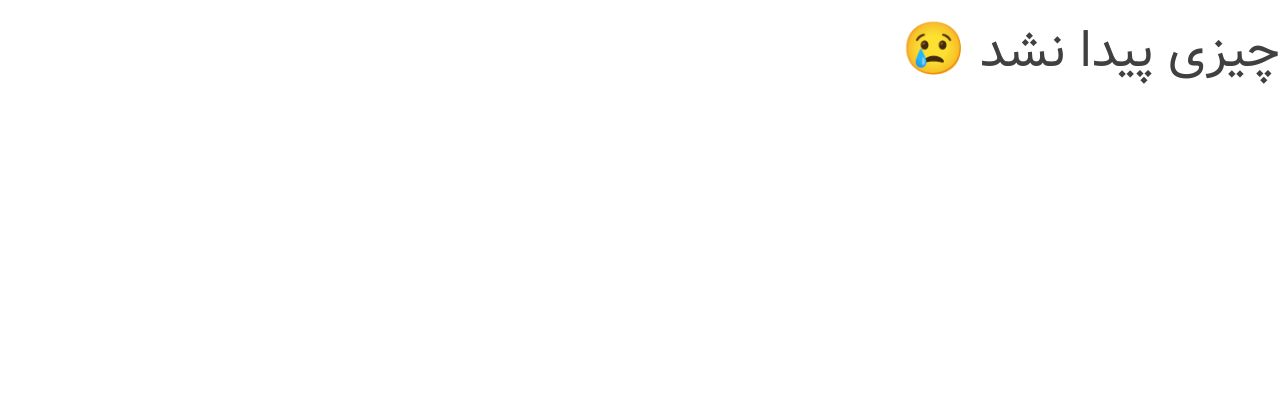
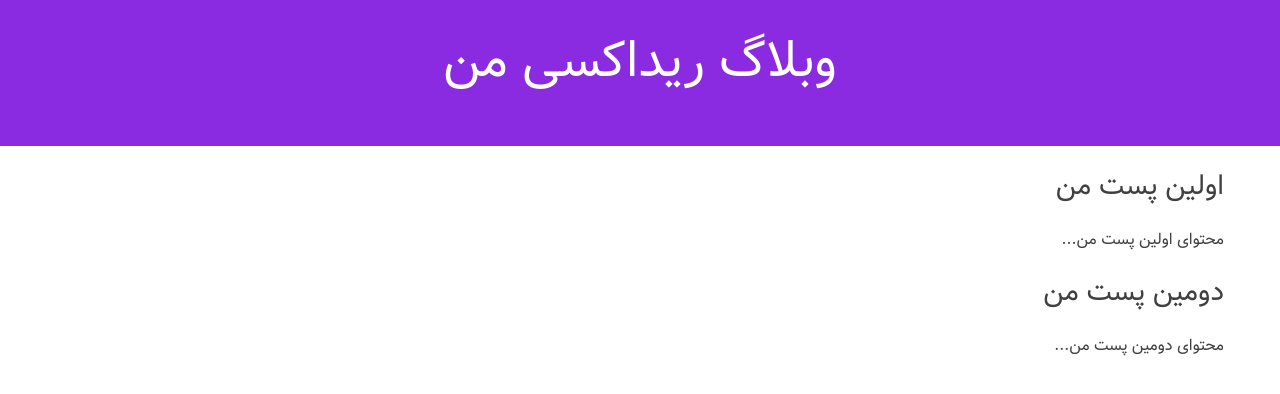
Before and after one commit to devmahmoudi/react-practices, a React (Vite) app in the folder redux-blog/: page /blogs in a window 1280 px wide. Before the commit this address had no page. Shown: the top 394 px of the page. Built offline with nearby package versions, Linux system fonts and the light colour scheme.

Commit message:
feat: add /blogs page.

```diff
--- /dev/null
+++ b/redux-blog/src/pages/Blogs.jsx
@@ -0,0 +1,21 @@
+import { useSelector } from "react-redux";
+
+const Blogs = () => {
+    const blogs = useSelector((state) => state.blogs)
+
+    console.log(blogs);
+
+
+    return (
+        <div>
+            {blogs.map((blog) => (
+                <div key={blog.id}>
+                    <h3>{blog.title}</h3>
+                    <p>{blog.body.substring(0, 100)}...</p>
+                </div>
+            ))}
+        </div>
+    )
+}
+
+export default Blogs;
--- a/redux-blog/src/routes/index.jsx
+++ b/redux-blog/src/routes/index.jsx
@@ -1,6 +1,7 @@
 import App from '../App.jsx'
 import { createBrowserRouter } from 'react-router-dom'
 import MainLayout from '../layouts/MainLayout.jsx'
+import Blogs from '../pages/Blogs.jsx'
 
 export const routes = createBrowserRouter([
     {
@@ -11,6 +12,10 @@ export const routes = createBrowserRouter([
         {
           path : '/',
           element: <App/>
+        },
+        {
+          path: '/blogs',
+          element: <Blogs/>
         }
       ]
     }
```
